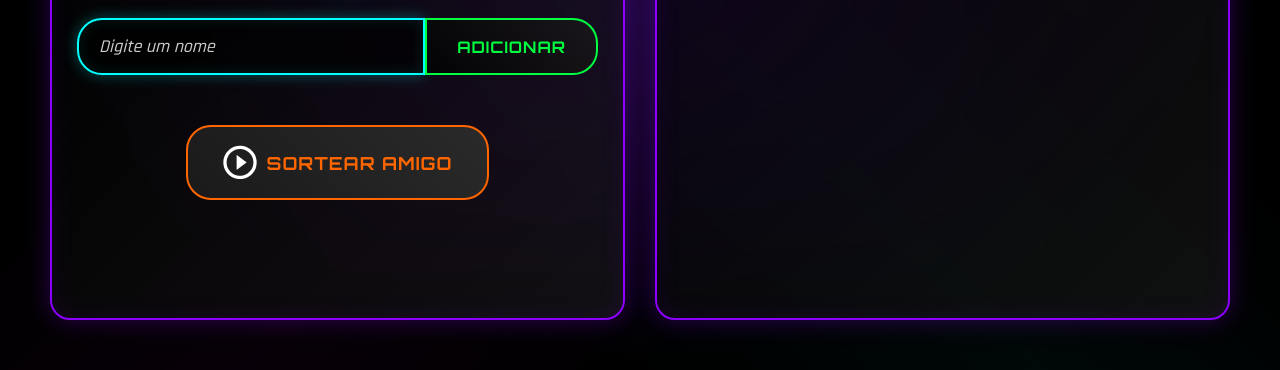
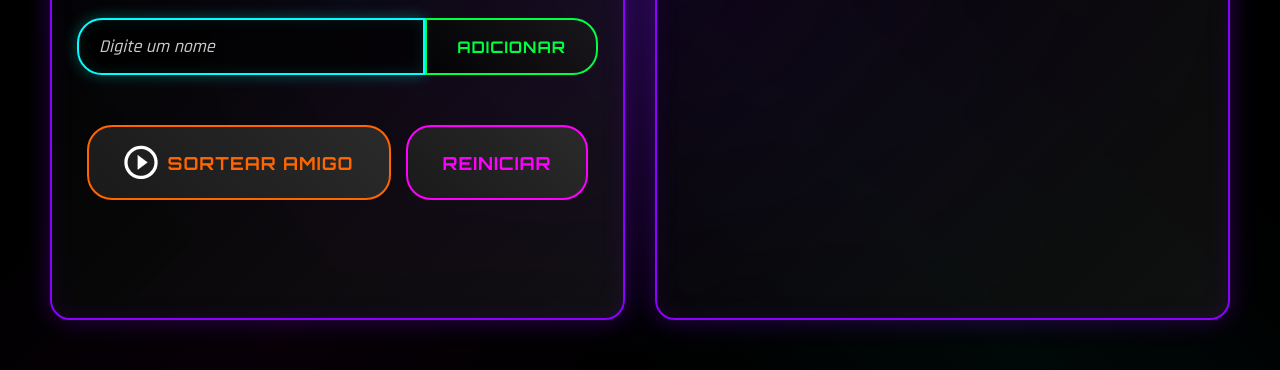
Before and after one commit to DouradoCtrl/sorteador-alura-challenge, a plain HTML site: page index.html in a window 1280 px wide. Shown: the part 430-800 px from the top of the page. Drawn offline with Linux system fonts and the light colour scheme.

Commit message:
Botão de reiniciar

```diff
--- a/index.html
+++ b/index.html
@@ -32,6 +32,9 @@
                             <img src="assets/play_circle_outline.png" alt="Ícone para sortear">
                             Sortear amigo
                         </button>
+                        <button class="button-reset" onclick="reiniciarSorteio()" aria-label="Reiniciar sorteio">
+                            Reiniciar
+                        </button>
                     </div>
                 </div>
 
```
